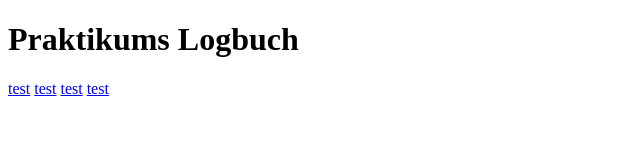
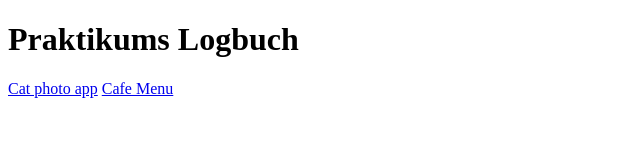
Before and after one commit to LukasReher/Logbuch, a plain HTML site: page Index.html in a window 1280 px wide. Shown: the full height of the page, 0-640 px from the left. Drawn offline with Linux system fonts and the light colour scheme.

Commit message:
Changed Menu

```diff
--- a/Index.html
+++ b/Index.html
@@ -8,10 +8,8 @@
 <body>
     <h1>Praktikums Logbuch</h1>
     <nav>
-        <a href="./CatPhotoApp.html">test</a>
-        <a href="./CatPhotoApp.html">test</a>
-        <a href="./CatPhotoApp.html">test</a>
-        <a href="./CatPhotoApp.html">test</a>
+        <a href="./CatPhotoApp.html">Cat photo app</a>
+        <a href="./CafeMenu.html">Cafe Menu</a>
     </nav>
 </body>
 </html>
```
